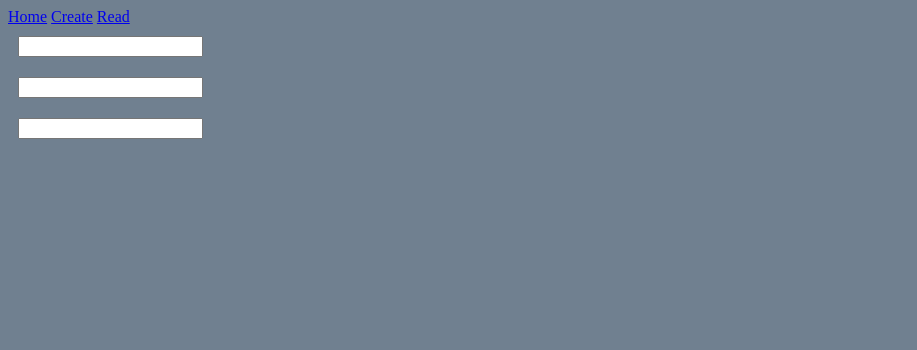
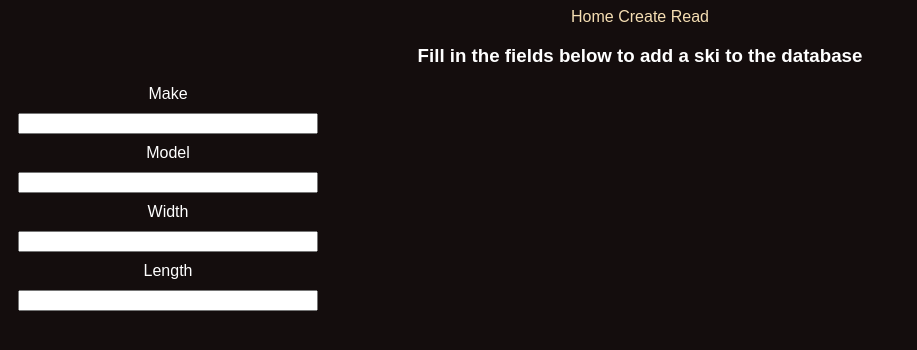
Before and after one commit to ccamp123/CS250_HWK13, a Flask app: page /create in a window 1280 px wide. Shown: the top 350 px of the page, without its empty margins (0-917 px from the left). Run offline with Flask 2, Linux system fonts and the light colour scheme.

Commit message:
canged styles and added some db stuff

```diff
--- a/app.py
+++ b/app.py
@@ -1,6 +1,16 @@
 from flask import Flask,render_template
+from flask_sqlalchemy import SQLAlchemy
+app = Flask(__name__,static_url_path='/static')
+app.config['SQLALCHEMY_DATABASE_URI'] = 'sqlite:////tmp/database.db'
+db = SQLAlchemy(app)
 
-app = Flask(__name__,static_url_path='/static')
+
+# class Ski(db.Model):
+#     id = db.Column(db.Integer, primary_key=True)
+#     make = db.Column(db.String(20))
+#     # model = db.Column(db.String(30))
+#     # width = db.Column(db.Integer)
+#     # length = db.Column(db.Integer)
 
 @app.route('/')
 def homePage():
@@ -9,9 +19,12 @@ def homePage():
 @app.route('/create')
 def createPage():
     return render_template('create.html')
-
+@app.route('/create',methods=['POST'])
+def create():
+    return 1
 @app.route('/read')
 def readPage():
     return render_template('read.html')
 
-app.run(debug=True)
+if __name__ == "__main__":
+    app.run(debug=True)
--- a/static/style.css
+++ b/static/style.css
@@ -1,5 +1,34 @@
 body{
-    background-color: slategray;
+    background-color: rgb(20, 13, 13);
+    font-family: sans-serif;
+    text-align: center;
+}
+
+h2{
+    color: whitesmoke;
+}
+
+p{
+    color: white;
+}
+
+a{
+    text-decoration: none;
+    color: wheat;
+}
+
+h3{
+    color: white;
+}
+
+form{
+    display: flex;
+    flex-direction: column;
+    width: 25vw;
+}
+
+label{
+    color: white;
 }
 
 input{
--- a/templates/create.html
+++ b/templates/create.html
@@ -1,9 +1,18 @@
 {%extends "base.html"%}
 {%block title%}Create{%endblock%}
 {%block content%}
+<h3>Fill in the fields below to add a ski to the database</h3>
 <form action="POST">
-    <input type="text" id="">
-    <div><input type="text" id=""></div>
-    <div><input type="text" id=""></div>
+    <label for="Make">Make</label>
+    <input type="text" name="Make" id="">
+
+    <label for="Model">Model</label>
+    <input type="text" name="Model" id="">
+
+    <label for="Width">Width</label>
+    <input type="number" name="Width" id="">
+
+    <label for="Length">Length</label>
+    <input type="number" name="Length" id="">
 </form>
 {%endblock%}
```
